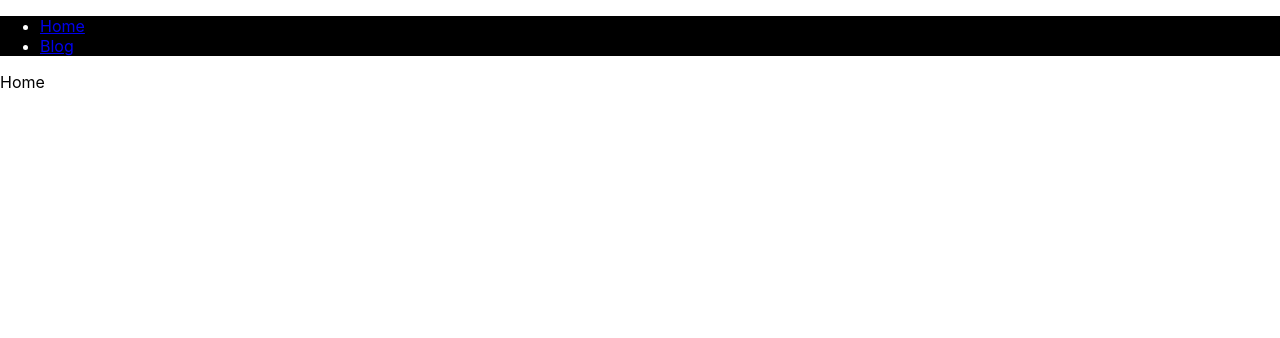
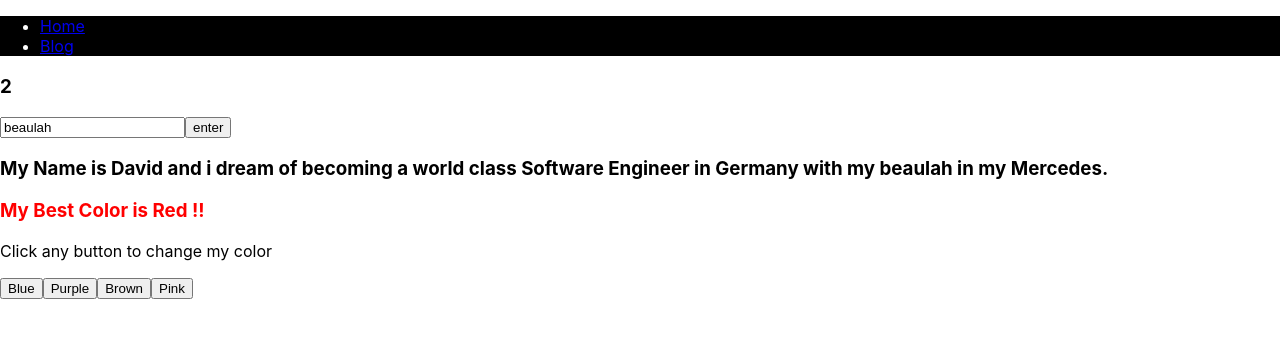
Before and after one commit to Amajuoyichidera/w3-School-React, a React (Create React App) app: page / in a window 1280 px wide. Shown: the top 338 px of the page. Built offline with nearby package versions, Linux system fonts and the light colour scheme.

Commit message:
first version

```diff
--- a/src/pages/Home.js
+++ b/src/pages/Home.js
@@ -1,8 +1,54 @@
 import React from 'react'
+import { useState, useEffect } from 'react'
 
 const Home = () => {
+    const [count, setCount] = useState(0);
+    const [color, setColor] = useState('Red');
+    const [dream, setDream] = useState({
+        career: 'Software Engineer',
+        country: 'Germany',
+        carBrand: 'Mercedes',
+        wife: 'beaulah',
+    })
+
+    const [inputValue, setInputValue] = useState(dream.wife);
+
+    const handleChange = (e) => {
+        setInputValue(e.target.value);
+    }
+
+    const handleClick = () => {
+        setDream((prev) => ({
+            ...prev,
+            wife: inputValue
+        }))
+        setInputValue('')
+    }
+
+    useEffect(() => {
+        let timer = setTimeout(() => {
+            setCount((initialCount) => initialCount += 1)
+        }, 1000)
+
+        // return () => clearTimeout(timer)
+    },[])
+
+
+
   return (
-    <div>Home</div>
+    <div>
+        <h3>{count}</h3>
+        <input placeholder='enter name' value={inputValue} onChange={handleChange} />
+        <button onClick={handleClick}>enter</button>
+        <h3>My Name is David and i dream of becoming a world class {dream.career} in {dream.country} with my {dream.wife} in my {dream.carBrand}.</h3>
+        <h3 style={{color: color}}>My Best Color is {color} !!</h3>
+
+        <p>Click any button to change my color</p>
+        <button onClick={() => setColor('blue')}>Blue</button>
+        <button onClick={() => setColor('purple')}>Purple</button>
+        <button onClick={() => setColor('brown')}>Brown</button>
+        <button onClick={() => setColor('pink')}>Pink</button>
+    </div>
   )
 }
 
```
